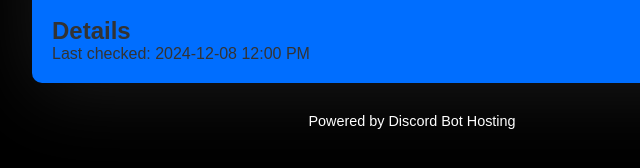
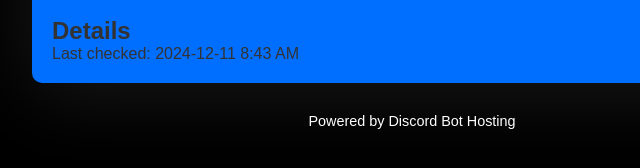
Before and after one commit to rileyshy/status-page-, a plain HTML site: page index.html in a window 1280 px wide. Shown: the part 224-392 px from the top of the page, 228-868 px from the left. Drawn offline with Linux system fonts and the light colour scheme.

Commit message:
Update index.html

```diff
--- a/index.html
+++ b/index.html
@@ -23,7 +23,7 @@
       </section>
       <section class="details">
         <h2>Details</h2>
-        <p>Last checked: <span>2024-12-08 12:00 PM</span></p>
+        <p>Last checked: <span>2024-12-11 8:43 AM</span></p>
       </section>
     </main>
     <footer>
```
